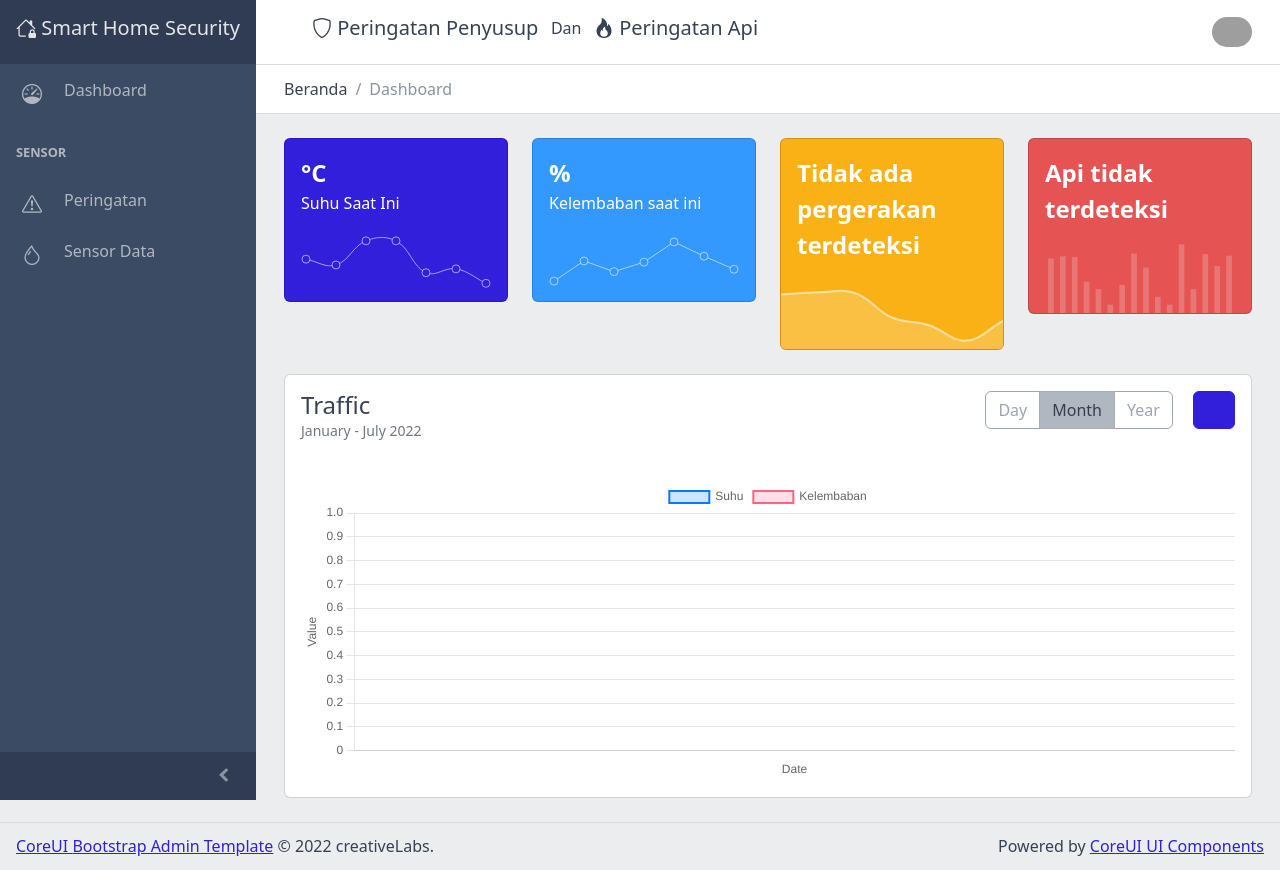
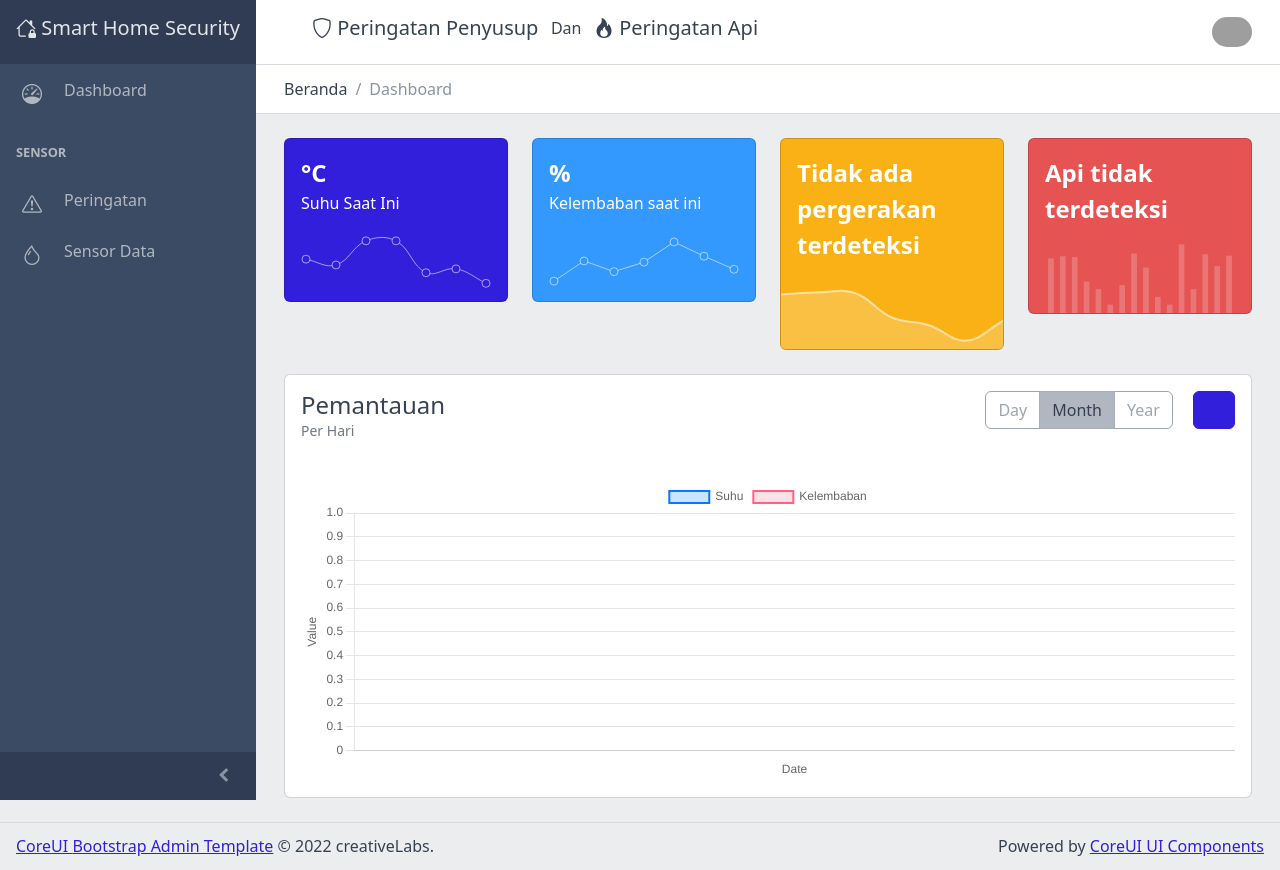
Before and after one commit to RizkiDwiN/smarthome-security, a PHP site: page /?page=dashboard in a window 1280 px wide. Run offline with PHP 8.4, Linux system fonts and the light colour scheme; data that the repository does not hold is empty; some libraries are stand-ins or nearby versions; grey boxes are pictures that could not be loaded.

Commit message:
Update dashboard.php

```diff
--- a/page/dashboard.php
+++ b/page/dashboard.php
@@ -101,8 +101,8 @@
           <div class="card-body">
             <div class="d-flex justify-content-between">
               <div>
-                <h4 class="card-title mb-0">Traffic</h4>
-                <div class="small text-medium-emphasis">January - July 2022</div>
+                <h4 class="card-title mb-0">Pemantauan</h4>
+                <div class="small text-medium-emphasis">Per Hari</div>
               </div>
               <div class="btn-toolbar d-none d-md-block" role="toolbar" aria-label="Toolbar with buttons">
                 <div class="btn-group btn-group-toggle mx-3" data-coreui-toggle="buttons">
```
